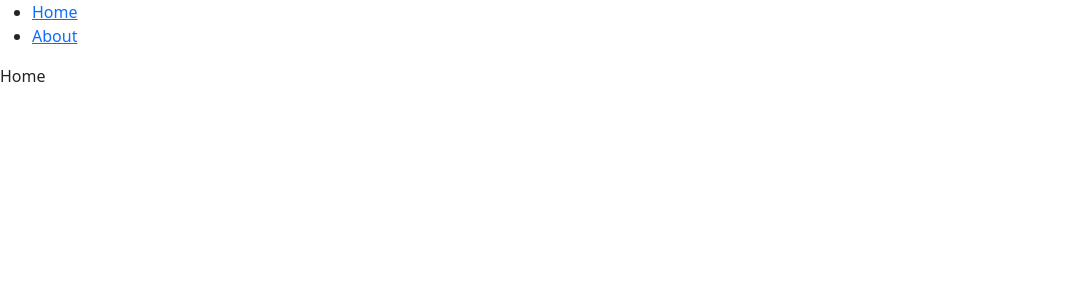
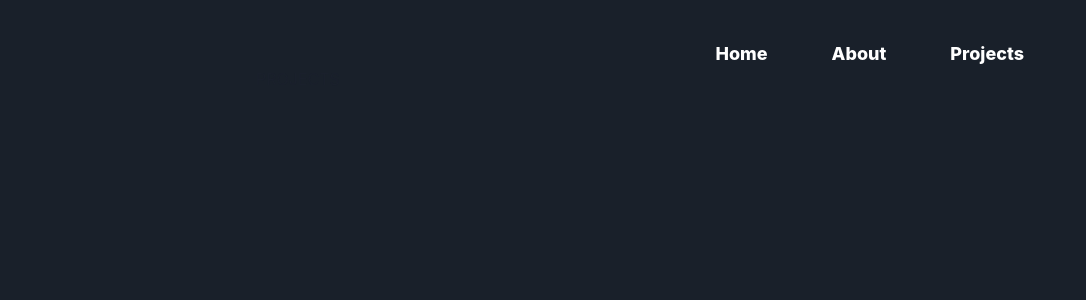
Before and after one commit to pranu2502/portfolio, a React (Create React App) app: page /projects in a window 1280 px wide. Shown: the top 300 px of the page, without its empty margins (0-1086 px from the left). Built offline with nearby package versions, Linux system fonts and the light colour scheme.

Commit message:
Added navbar

```diff
--- a/package.json
+++ b/package.json
@@ -3,12 +3,15 @@
   "version": "0.1.0",
   "private": true,
   "dependencies": {
+    "@chakra-ui/react": "^1.6.6",
+    "@emotion/react": "^11",
+    "@emotion/styled": "^11",
     "@testing-library/jest-dom": "^5.11.4",
     "@testing-library/react": "^11.1.0",
     "@testing-library/user-event": "^12.1.10",
     "bootstrap": "^5.1.0",
+    "framer-motion": "^4",
     "react": "^17.0.2",
-    "react-bootstrap": "^2.0.0-beta.5",
     "react-dom": "^17.0.2",
     "react-router-dom": "^5.2.0",
     "react-scripts": "4.0.3",
--- a/src/App.css
+++ b/src/App.css
@@ -1,38 +1,42 @@
-.App {
-  text-align: center;
+.container {
+	align-items: center;
+	justify-content: center;
+	padding-inline: 20%;
+	background-color: #19202a;
+	position: absolute;
+	top: 0;
+	left: 0;
+	width: 100vw;
+	height: 100vh;
 }
 
-.App-logo {
-  height: 40vmin;
-  pointer-events: none;
+.nav-bar {
+	margin-top: 40px;
+	width: 100%;
+	justify-content: flex-end;
+	display: flex;
 }
 
-@media (prefers-reduced-motion: no-preference) {
-  .App-logo {
-    animation: App-logo-spin infinite 20s linear;
-  }
+.nav-bar-item {
+	color: white;
+	font-size: large;
+	font-weight: 800;
+	position: relative;
+	text-transform: capitalize;
+	border-radius: 10px;
+	min-height: 200px;
+	height: 40px;
 }
 
-.App-header {
-  background-color: #282c34;
-  min-height: 100vh;
-  display: flex;
-  flex-direction: column;
-  align-items: center;
-  justify-content: center;
-  font-size: calc(10px + 2vmin);
-  color: white;
+.nav-bar-item:hover {
+	background-color: #00ffa2;
 }
 
-.App-link {
-  color: #61dafb;
+.nav-bar-item::after {
+	transition: all 0.25s ease-in-out;
+	outline: 1px solid transparent;
+	position: absoulute;
+	bottom: 1;
+	left: 0;
+	z-index: -1;
 }
-
-@keyframes App-logo-spin {
-  from {
-    transform: rotate(0deg);
-  }
-  to {
-    transform: rotate(360deg);
-  }
-}
--- a/src/App.js
+++ b/src/App.js
@@ -1,8 +1,24 @@
+import React, { Fragment } from 'react';
+import Navbar from './components/Navbar/Navbar';
 import './App.css';
-import Navbar from './components/Navbar/Navbar';
-import 'bootstrap/dist/css/bootstrap.min.css';
+import { BrowserRouter as Router, Route, Switch } from 'react-router-dom';
+import Home from './components/screens/Home';
+import About from './components/screens/About';
+import { ChakraProvider } from '@chakra-ui/react';
+import Projects from './components/screens/Projects';
 function App() {
-	return <Navbar />;
+	return (
+		<div className="container">
+			<Router>
+				<Navbar />
+				<Fragment>
+					<Route exact path="/" component={Home} />
+					<Route exact path="/about" component={About} />
+					<Route exact path="/projects" component={Projects} />
+				</Fragment>
+			</Router>
+		</div>
+	);
 }
 
 export default App;
--- a/src/components/Navbar/Navbar.js
+++ b/src/components/Navbar/Navbar.js
@@ -1,35 +1,46 @@
 import React from 'react';
-import { BrowserRouter, Switch, Route, Link } from 'react-router-dom';
-import About from '../screens/About';
-import Home from '../screens/Home';
+import { NavLink } from 'react-router-dom';
+import { HStack, Link } from '@chakra-ui/react';
+import { transparentize } from '@chakra-ui/theme-tools';
 function Navbar() {
 	return (
-		<BrowserRouter>
-			<div className="nav-bar">
-				<nav>
-					<ul>
-						<li>
-							<Link to="/">Home</Link>
-						</li>
-						<li>
-							<Link to="/about">About</Link>
-						</li>
-					</ul>
-				</nav>
-
-				{/* A <Switch> looks through its children <Route>s and
-            renders the first one that matches the current URL. */}
-				<Switch>
-					<Route path="/about">
-						<About />
-					</Route>
-
-					<Route path="/">
-						<Home />
-					</Route>
-				</Switch>
-			</div>
-		</BrowserRouter>
+		<div className="nav-bar">
+			<HStack spacing={16}>
+				<NavLink to="/">
+					<Link
+						className="nav-bar-item"
+						color="white"
+						_after={{
+							bg: transparentize(`brand.500`, 0.36),
+						}}
+					>
+						Home
+					</Link>
+				</NavLink>
+				<NavLink to="/about">
+					<Link
+						className="nav-bar-item"
+						color="white"
+						_after={{
+							bg: transparentize(`brand.500`, 0.36),
+						}}
+					>
+						About
+					</Link>
+				</NavLink>
+				<NavLink to="/projects">
+					<Link
+						className="nav-bar-item"
+						color="white"
+						_after={{
+							bg: transparentize(`brand.500`, 0.36),
+						}}
+					>
+						Projects
+					</Link>
+				</NavLink>
+			</HStack>
+		</div>
 	);
 }
 
--- /dev/null
+++ b/src/components/screens/Projects.js
@@ -0,0 +1,7 @@
+import React from 'react';
+
+function Projects() {
+	return <div>PROJECTS</div>;
+}
+
+export default Projects;
--- a/src/index.js
+++ b/src/index.js
@@ -2,10 +2,12 @@ import React from 'react';
 import ReactDOM from 'react-dom';
 import './index.css';
 import App from './App';
-import { BrowserRouter, Route, Switch } from 'react-router-dom';
+import { ChakraProvider } from '@chakra-ui/react';
 ReactDOM.render(
 	<React.StrictMode>
-		<App />
+		<ChakraProvider>
+			<App />
+		</ChakraProvider>
 	</React.StrictMode>,
 	document.getElementById('root')
 );
```
Also changed, not shown: src/components/Navbar/navbar.styles.js (deleted), 2 other files (tests, documents, lock files or other folders).
